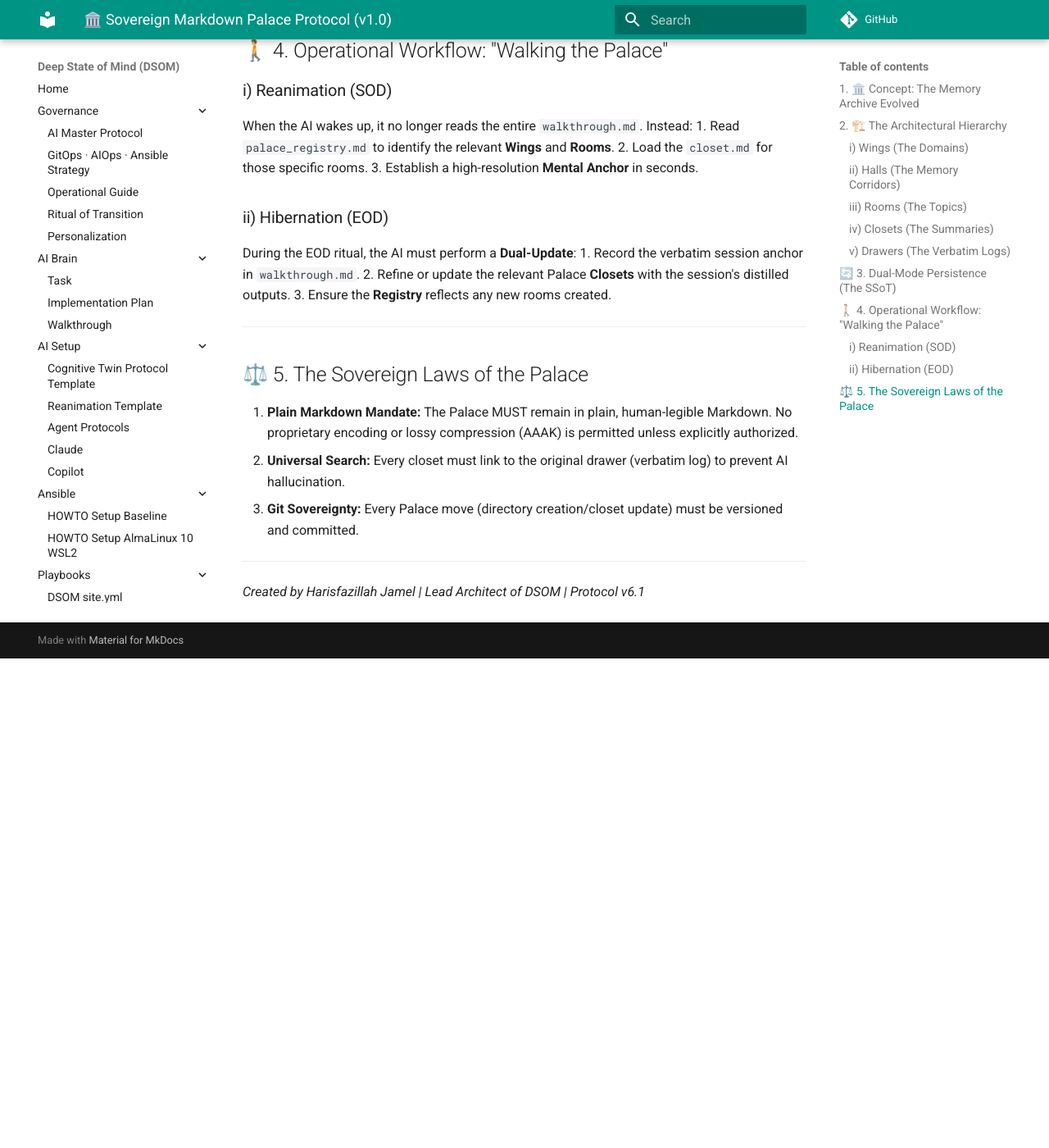
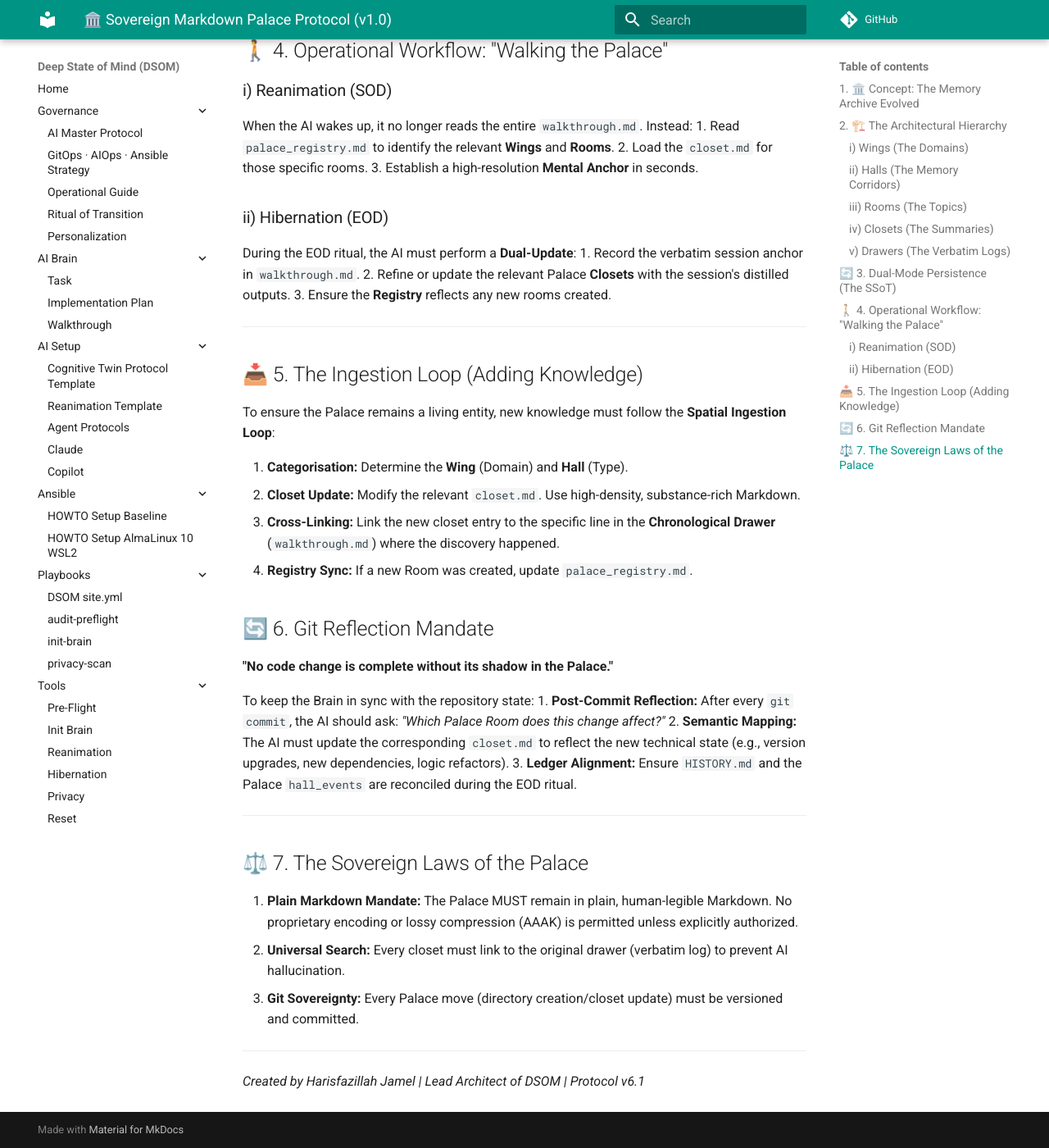
Before and after one commit to linuxmalaysia/deep-state-of-mind-for-my-ai, an MkDocs documentation site: the page built from docs/DIGITAL-SOVEREIGNTY-OPERATIONAL-MODEL-PALACE.md, in a window 1280 px wide and 1400 px high, scrolled down 1781 px. Shown: the whole window at 82% size. Built offline with MkDocs 1.6.1 and Material for MkDocs 9.7.7, drawn with Linux system fonts in a browser that asks for light colours; comment, search, counter and statistics services are not loaded; before the commit the page ends 2584 px from its top, so only the background shows below that.

Commit message:
docs(palace): add Ingestion Loop and Git Reflection Mandate to Palace Protocol v1.0

```diff
--- a/docs/DIGITAL-SOVEREIGNTY-OPERATIONAL-MODEL-PALACE.md
+++ b/docs/DIGITAL-SOVEREIGNTY-OPERATIONAL-MODEL-PALACE.md
@@ -67,7 +67,27 @@
 
 ---
 
-## ⚖️ 5. The Sovereign Laws of the Palace
+## 📥 5. The Ingestion Loop (Adding Knowledge)
+
+To ensure the Palace remains a living entity, new knowledge must follow the **Spatial Ingestion Loop**:
+
+1.  **Categorisation:** Determine the **Wing** (Domain) and **Hall** (Type).
+2.  **Closet Update:** Modify the relevant `closet.md`. Use high-density, substance-rich Markdown.
+3.  **Cross-Linking:** Link the new closet entry to the specific line in the **Chronological Drawer** (`walkthrough.md`) where the discovery happened.
+4.  **Registry Sync:** If a new Room was created, update `palace_registry.md`.
+
+## 🔄 6. Git Reflection Mandate
+
+**"No code change is complete without its shadow in the Palace."**
+
+To keep the Brain in sync with the repository state:
+1.  **Post-Commit Reflection:** After every `git commit`, the AI should ask: *"Which Palace Room does this change affect?"*
+2.  **Semantic Mapping:** The AI must update the corresponding `closet.md` to reflect the new technical state (e.g., version upgrades, new dependencies, logic refactors).
+3.  **Ledger Alignment:** Ensure `HISTORY.md` and the Palace `hall_events` are reconciled during the EOD ritual.
+
+---
+
+## ⚖️ 7. The Sovereign Laws of the Palace
 
 1.  **Plain Markdown Mandate:** The Palace MUST remain in plain, human-legible Markdown. No proprietary encoding or lossy compression (AAAK) is permitted unless explicitly authorized.
 2.  **Universal Search:** Every closet must link to the original drawer (verbatim log) to prevent AI hallucination.
```
